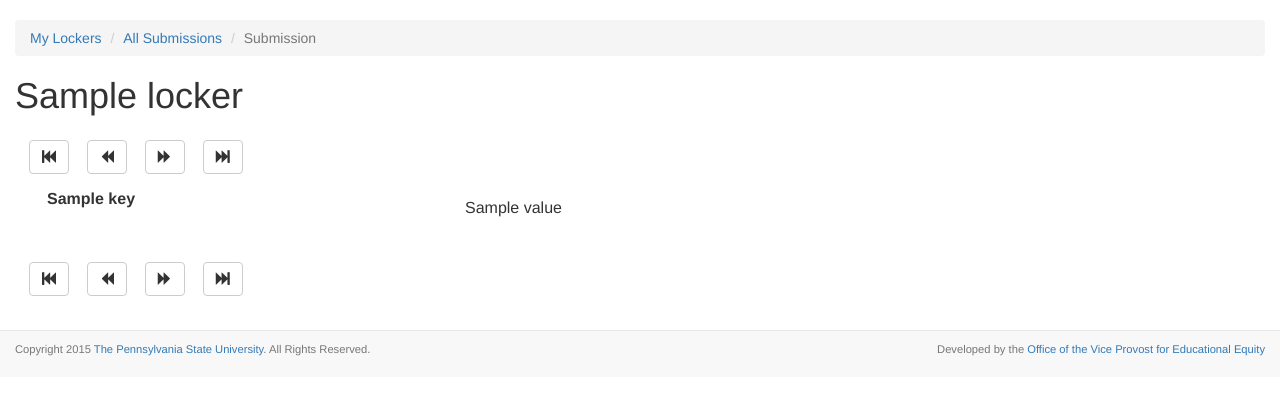
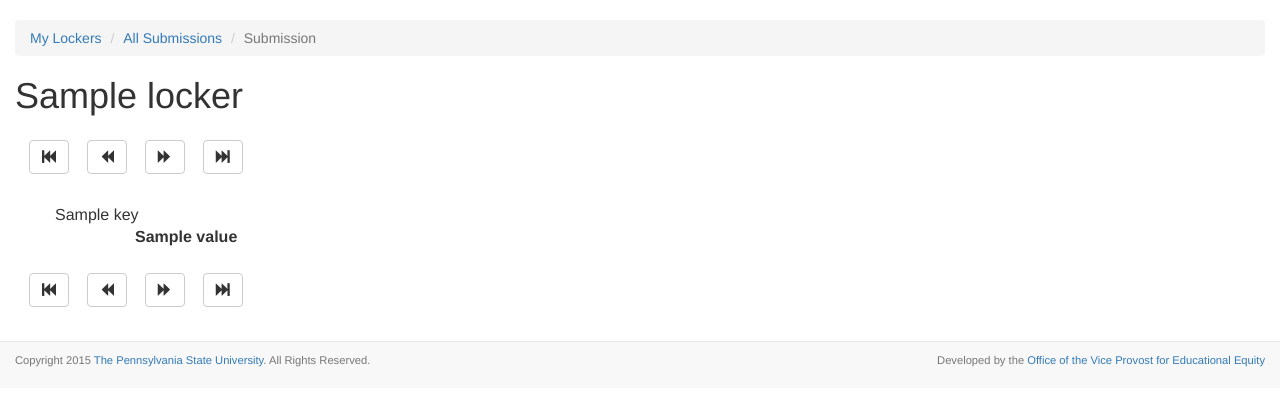
Before and after one commit to PSUEducationalEquity/datalocker, a Django app: template templates/datalocker/submission_view.html in a window 1280 px wide. Shown: the part 52-458 px from the top of the page. Run offline with Django 3.2, Linux system fonts and the light colour scheme; the template is opened without the code that fills it: most values are stand-ins (such as "Sample title", 1, 10 or a date in 2020); parts of the project's set-up code (start-up, migrations or seed data) failed here and were passed over; some libraries are stand-ins or nearby versions.

Commit message:
Added some css and html components for a proposed idea for better submission view layout

```diff
--- a/static/datalocker/css/common.css
+++ b/static/datalocker/css/common.css
@@ -40,6 +40,23 @@
 }
 
 
+/*-----------------------------------*\
+    $SUBMISSIONVIEWPAGE
+\*-----------------------------------*/
+ul {
+  list-style-type: none;
+}
+
+ul .header{
+  font-size: 16px;
+  padding-top: 1em;
+}
+
+ul .information {
+  font-size: 16px;
+  font-weight: bold;
+  padding-left: 5em;
+}
 
 
 /*------------------------------------*\
--- a/templates/datalocker/submission_view.html
+++ b/templates/datalocker/submission_view.html
@@ -21,12 +21,12 @@
       <div class="pagination">
         {% include "datalocker/pagination_template.html" %}
       </div>
-      <dl class="dl-horizontal">
+      <ul class="submission-view">
         {% for key, value in object.data_dict.items %}
-          <dt>{{ key }}</dt>
-          <dd>{{ value }}</dd>
+          <li class="header">{{ key }}</li>
+          <li class="information">{{ value }}</li>
         {% endfor %}
-      </dl>
+      </ul>
       <div class="pagination">
         {% include "datalocker/pagination_template.html" %}
       </div>
```
